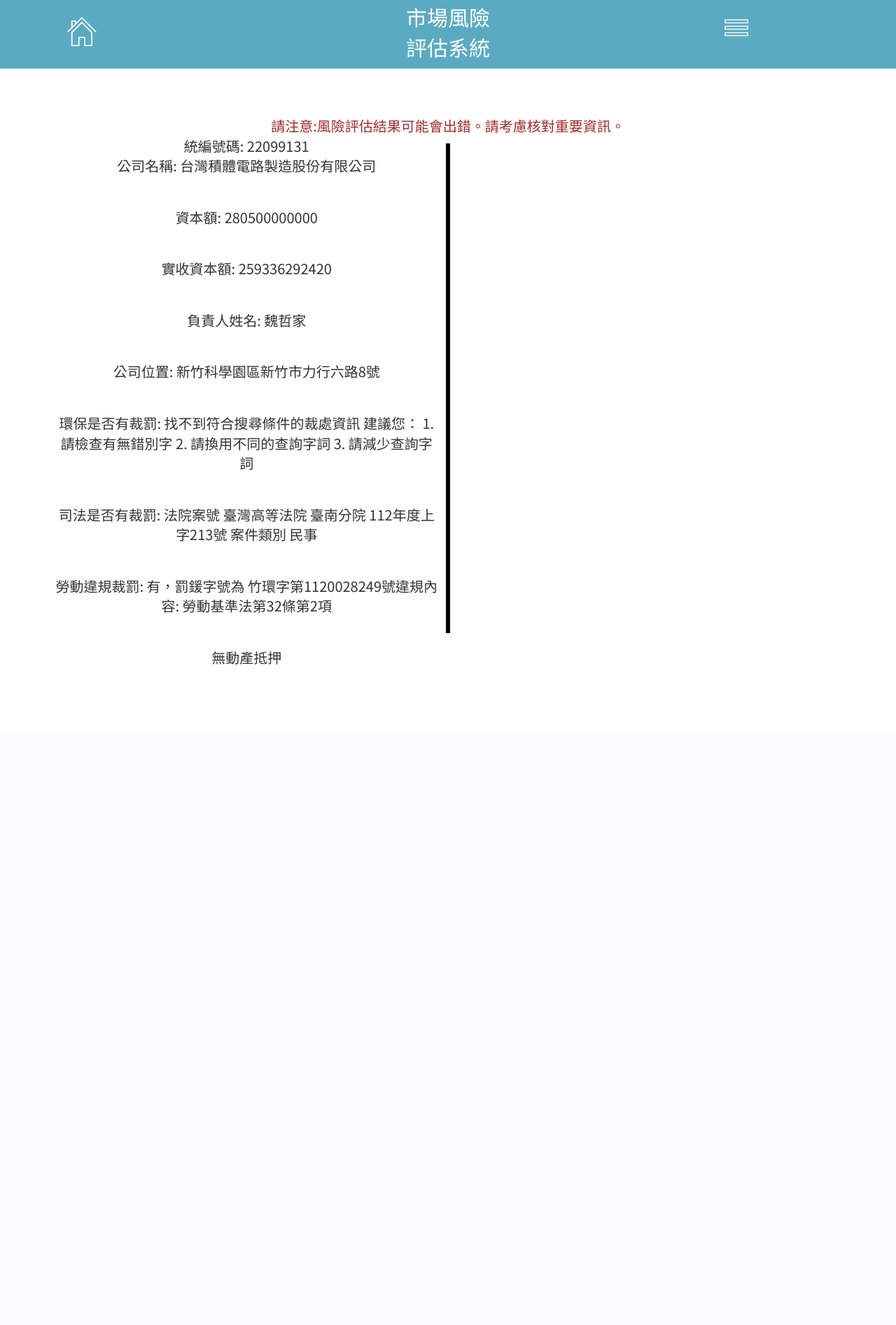
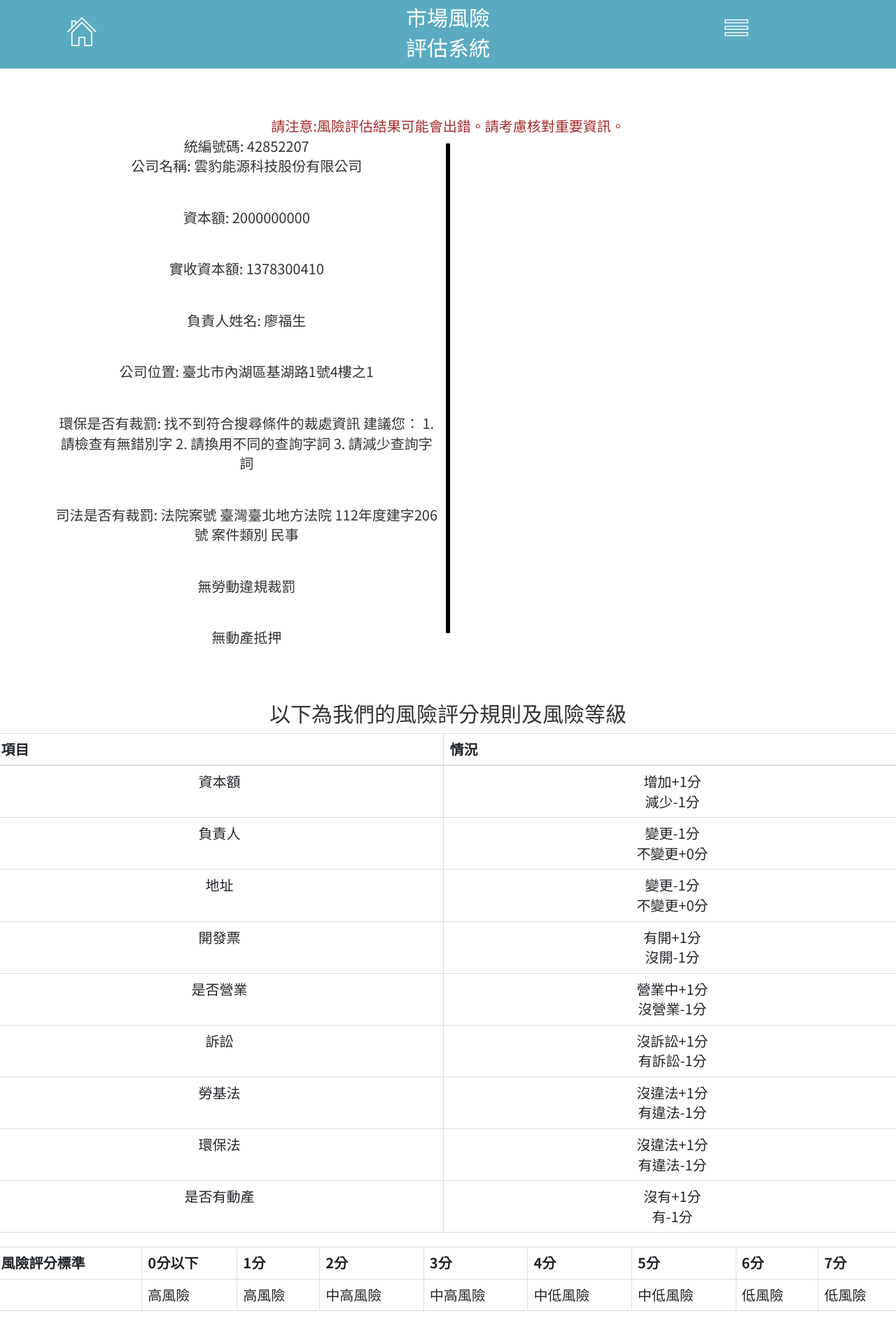
Before and after one commit to ZJ-Zhang-0906/Market_risk_assessment_system, a PHP site: page /Risk_end.php in a window 1280 px wide. Shown: the whole page at 70% size. Before the commit the page ends 950 px from the top, so only its background shows below. Run offline with PHP 8.4, Linux system fonts and the light colour scheme; data that the repository does not hold is empty.

Commit message:
Risk_end.php 增加評分規則表及等級表

```diff
--- a/DarkJoe/Risk_end.php
+++ b/DarkJoe/Risk_end.php
@@ -128,7 +128,7 @@ if (file_exists($jsonFilePath)) {
                     <div class="line"></div>
                     <div id="result"> <?php
                                         // 讀取 JSON 檔案
-                                        $json = file_get_contents('C:\xampp\htdocs\Market_risk_assessment_system\DarkJoe\respon.json');
+                                        $json = file_get_contents('C:\xampp\htdocs\Market_risk_assessment_system\DarkJoe\respon.json'); //需要更改json檔案位置
                                         $data = json_decode($json, true);
                                         // 將內容以 HTML 格式顯示
                                         $response = nl2br($data['response']); // 將換行符號轉換為 <br>
@@ -142,15 +142,83 @@ if (file_exists($jsonFilePath)) {
         </div>
 
     </section>
+    <br>
+    <div class="row mt-5">
+        <section id="risk_rule_table" class="portfolio-area">
+            <h2 class="text-center">以下為我們的風險評分規則及風險等級</h2>
+            <table id="assetLiabilityTable" class="table table-bordered ">
+                <thead class="thead-dark fs-2 text-center">
+                    <tr>
+                        <th scope="col">項目</th>
+                        <th scope="col">情況</th>
+                    </tr>
+                </thead>
+                <tbody class="fs-2 text-center">
+                    <tr>
+                        <td>資本額</td>
+                        <td>增加+1分<br>減少-1分</td>
+                    </tr>
+                    <tr>
+                        <td>負責人</td>
+                        <td>變更-1分<br>不變更+0分</td>
+                    </tr>
+                    <tr>
+                        <td>地址</td>
+                        <td>變更-1分<br>不變更+0分</td>
+                    </tr>
+                    <tr>
+                        <td>開發票</td>
+                        <td>有開+1分<br>沒開-1分</td>
+                    </tr>
+                    <tr>
+                        <td>是否營業</td>
+                        <td>營業中+1分<br>沒營業-1分</td>
+                    </tr>
+                    <tr>
+                        <td>訴訟</td>
+                        <td>沒訴訟+1分<br>有訴訟-1分</td>
+                    </tr>
+                    <tr>
+                        <td>勞基法</td>
+                        <td>沒違法+1分<br>有違法-1分</td>
+                    </tr>
+                    <tr>
+                        <td>環保法</td>
+                        <td>沒違法+1分<br>有違法-1分</td>
+                    </tr>
+                    <tr>
+                        <td>是否有動產</td>
+                        <td>沒有+1分<br>有-1分</td>
+                    </tr>
+                </tbody>
+            </table>
+            <table class="table table-bordered fs-2">
+                <tr>
+                    <th>風險評分標準</th>
+                    <th>0分以下</th>
+                    <th>1分</th>
+                    <th>2分</th>
+                    <th>3分</th>
+                    <th>4分</th>
+                    <th>5分</th>
+                    <th>6分</th>
+                    <th>7分</th>
+                </tr>
+                <tr>
+                    <td></td>
+                    <td>高風險</td>
+                    <td>高風險</td>
+                    <td>中高風險</td>
+                    <td>中高風險</td>
+                    <td>中低風險</td>
+                    <td>中低風險</td>
+                    <td>低風險</td>
+                    <td>低風險</td>
+                </tr>
+            </table>
+        </section>
 
-    <section id="portfolio" class="portfolio-area">
-        <div class="container" style="display: flex;text-align: center;">
-            <div class="row port cs-style-3">
-                <div class="col-md-4 col-sm-6 col-xs-12 item-space">
-                </div>
-            </div>
-        </div>
-    </section>
+    </div>
 
 
 
@@ -180,6 +248,7 @@ if (file_exists($jsonFilePath)) {
     <script src="assets/js/smooth-scroll.js"></script>
     <script src="assets/js/owl.carousel.js"></script>
     <script src="assets/js/script.js"></script>
+    <script src="https://cdn.jsdelivr.net/npm/bootstrap@5.0.0/dist/js/bootstrap.bundle.min.js" integrity="sha384-p34f1UUtsS3wqzfto5wAAmdvj+osOnFyQFpp4Ua3gs/ZVWx6oOypYoCJhGGScy+8" crossorigin="anonymous"></script>
     <script>
         // 在页面加载后自动滚动到指定位置
         window.onload = function() {
--- a/DarkJoe/data.json
+++ b/DarkJoe/data.json
@@ -6,25 +6,25 @@
     ],
     "py_moea_input": [
         {
-            "BusinessAccountingNO": "22099131",
+            "BusinessAccountingNO": "42852207",
             "CompanyStatusDesc": "核准設立",
-            "CompanyName": "台灣積體電路製造股份有限公司",
-            "CapitalStockAmount": "280500000000",
-            "PaidInCapitalAmount": "259336292420",
-            "ResponsibleName": "魏哲家",
-            "CompanyLocation": "新竹科學園區新竹市力行六路8號"
+            "CompanyName": "雲豹能源科技股份有限公司",
+            "CapitalStockAmount": "2000000000",
+            "PaidInCapitalAmount": "1378300410",
+            "ResponsibleName": "廖福生",
+            "CompanyLocation": "臺北市內湖區基湖路1號4樓之1"
         }
     ],
     "py_mol_input": [
         {
-            "SerialNumber": "5",
-            "CompetentAuthority": "國家科學及技術委員會新竹科學園區",
-            "AnnouncementDate": "112/09/01",
-            "DisposalDate": "112/08/18",
-            "PenaltyFontSize": "竹環字第1120028249號",
-            "BusinessUnitName": "台灣積體電路製造股份有限公司(劉德音)",
-            "IllegalLawsAndRegulations": "勞動基準法第32條第2項",
-            "ViolationOfLawsAndRegulations": "延長之工作時間超過法令規定"
+            "SerialNumber": "0",
+            "CompetentAuthority": "0",
+            "AnnouncementDate": "0",
+            "DisposalDate": "0",
+            "PenaltyFontSize": "0",
+            "BusinessUnitName": "0",
+            "IllegalLawsAndRegulations": "0",
+            "ViolationOfLawsAndRegulations": "0"
         }
     ],
     "py_ppstrq_input": [
@@ -40,12 +40,12 @@
     ],
     "twincn": [
         {
-            "BusinessAccountingNO": "22099131",
-            "CompanyName": "台灣積體電路製造股份有限公司",
-            "Lawsuit": "法院案號 臺灣高等法院 臺南分院\n112年度上字213號 案件類別 民事",
+            "BusinessAccountingNO": "42852207",
+            "CompanyName": "雲豹能源科技股份有限公司",
+            "Lawsuit": "法院案號 臺灣臺北地方法院\n112年度建字206號 案件類別 民事",
             "state": "營業中",
             "Use_unified_invoice": "有開統一發票",
-            "Change_money": "新增董監事:\n董事 劉鏡清 (行政院國家發展基金管理會)\n獨立董事 烏蘇拉‧伯恩斯\n獨立董事 琳恩‧埃爾森漢斯\n獨立董事 林全; 離職董監事:\n董事長 LIU TE-YIN MARK(劉德音)\n董事 龔明鑫 (行政院國家發展基金管理會)\n獨立董事 陳國慈\n獨立董事 海英俊; 實收資本額由:\n259,350,309,920\n變更為\n259,336,292,420; 負責人 LIU TE-YIN MARK(劉德音) 變更為 魏哲家。; 變更持股:\nLIU TE-YIN MARK(劉德音) 的持股\n12,961,878 變更 12,966,722; 實收資本額由:\n259,320,709,920\n變更為\n259,350,309,920; "
+            "Change_money": "變更持股:\n趙書閔 的持股\n1,234,953 變更 1,225,953; 實收資本額由:\n1,296,039,440\n變更為\n1,324,215,750; 變更持股:\n趙書閔 的持股\n1,249,953 變更 1,234,953; 實收資本額由:\n1,176,039,440\n變更為\n1,296,039,440; 實收資本額由:\n1,162,090,780\n變更為\n1,176,039,440; 變更持股:\n趙書閔 的持股\n1,254,953 變更 1,249,953; 新增董監事:\n董事 趙書閔 (亞洲電力股份有限公司)\n獨立董事 陳啓昌; "
         }
     ]
 }
--- a/DarkJoe/index.php
+++ b/DarkJoe/index.php
@@ -290,7 +290,7 @@
                                 </button>Q3. 甚麼是財務分析?
                             </a>
                             <div class="inner_block">
-                                A3. <br> 由使用者提供損益表(PDF檔)資產負債表(PDF檔)給財務分析系統，系統在收到PDF檔後會利用AI進行讀取與運算，之後再將計算結果產生一個XML檔回傳給使用者
+                                A3. <br> 由使用者提供損益表(PDF檔)資產負債表(PDF檔)給財務分析系統，系統在收到PDF檔後會利用AI進行讀取與運算，之後再將計算結果產生一個回饋回傳給使用者
                                 </p>
                                 <br>
                                 <a class="btn btn-success" style="background-color: #44c5d7;color: black; border-radius: 15%;  width: auto; box-shadow: 0 4px 8px 0 rgba(0,0,0,0.2);" href="Financial.php" target="_blank" type="bottom">預測</a>
--- a/DarkJoe/respon.json
+++ b/DarkJoe/respon.json
@@ -1,3 +1,3 @@
 {
-    "response": "你好！有什麼我可以幫助你的嗎？"
+    "response": "計算過程如下：\n\n- 資本額增加：由 1,176,039,440 變更為 1,324,215,750，得 1 分。\n- 地址變更：無，得 0 分。\n- 負責人變更：無，得 0 分。\n- 開立發票：有開立發票，得 1 分。\n- 營業狀態：營業中，得 1 分。\n- 訴訟：有訴訟，扣 1 分。\n- 勞基法罰款：無紀錄，得 1 分。\n- 環保裁罰：無紀錄，得 1 分。\n- 有無動產設定：無紀錄，得 1 分。\n\n總分為：1 + 0 + 0 + 1 + 1 - 1 + 1 + 1 + 1 = 5 分。\n\n風險等級：中低風險（4分及5分為中低風險）。\n\n簡短回答：雲豹能源科技股份有限公司評分為5分，風險等級為中低風險。"
 }
```
Also changed, not shown: 22099131.json (deleted, +0 -8 lines), 83291953.json (added, +8 -0 lines), DarkJoe/Financial.php (+55 -26 lines), DarkJoe/FinancialTest.php (+31 -22 lines), 3 other files.
